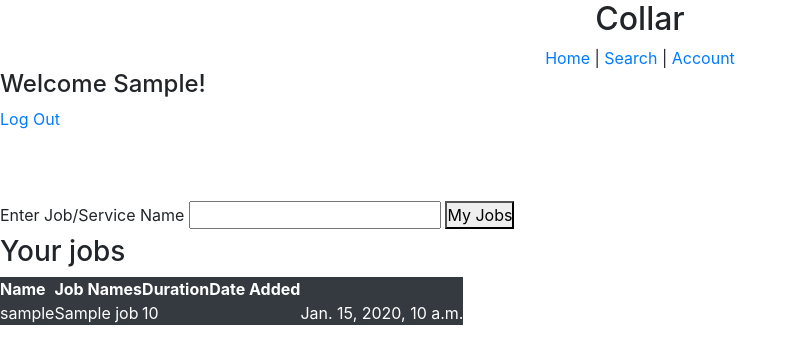
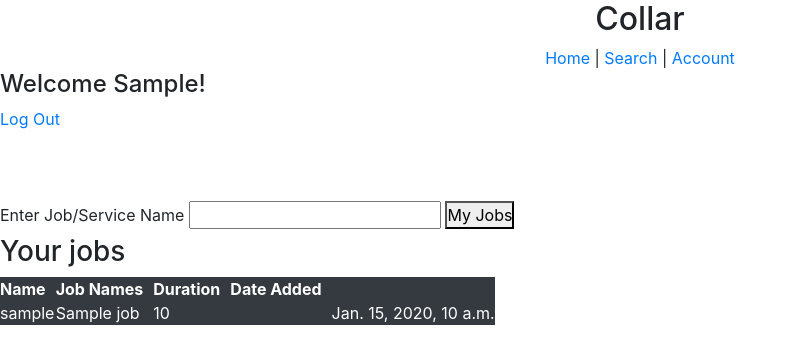
Before and after one commit to zendannyy/collar, a Django app: template collar_app/templates/dashboard.html in a window 1280 px wide. Shown: the top 364 px of the page, without its empty margins (0-798 px from the left). Run offline with Django 3.2, Linux system fonts and the light colour scheme; tables that the repository leaves empty hold one stand-in row (values such as "Sample post"); the template is opened without the code that fills it: values that come from a table or form of the project are taken from there, most other values are stand-ins (such as "Sample title", 1, 10 or a date in 2020); data that the repository does not hold is empty; some libraries are stand-ins or nearby versions.

Commit message:
slight style formatting

```diff
--- a/collar_app/static/styles.css
+++ b/collar_app/static/styles.css
@@ -23,3 +23,7 @@ h2{
     text-align:center;
 
 }
+
+th{
+    padding-right: 10px;
+}
```
Also changed, not shown: login_reg_app/migrations/0002_service_address_city.py (deleted).
